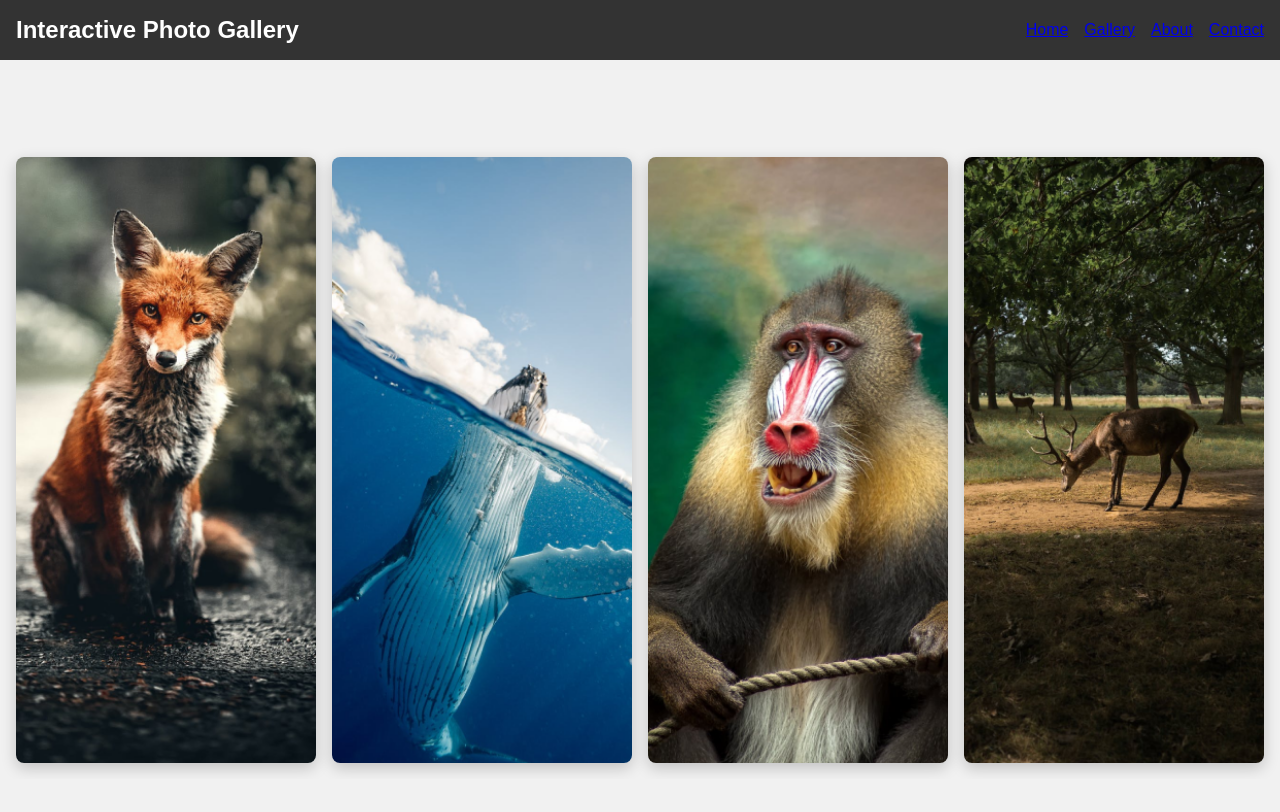
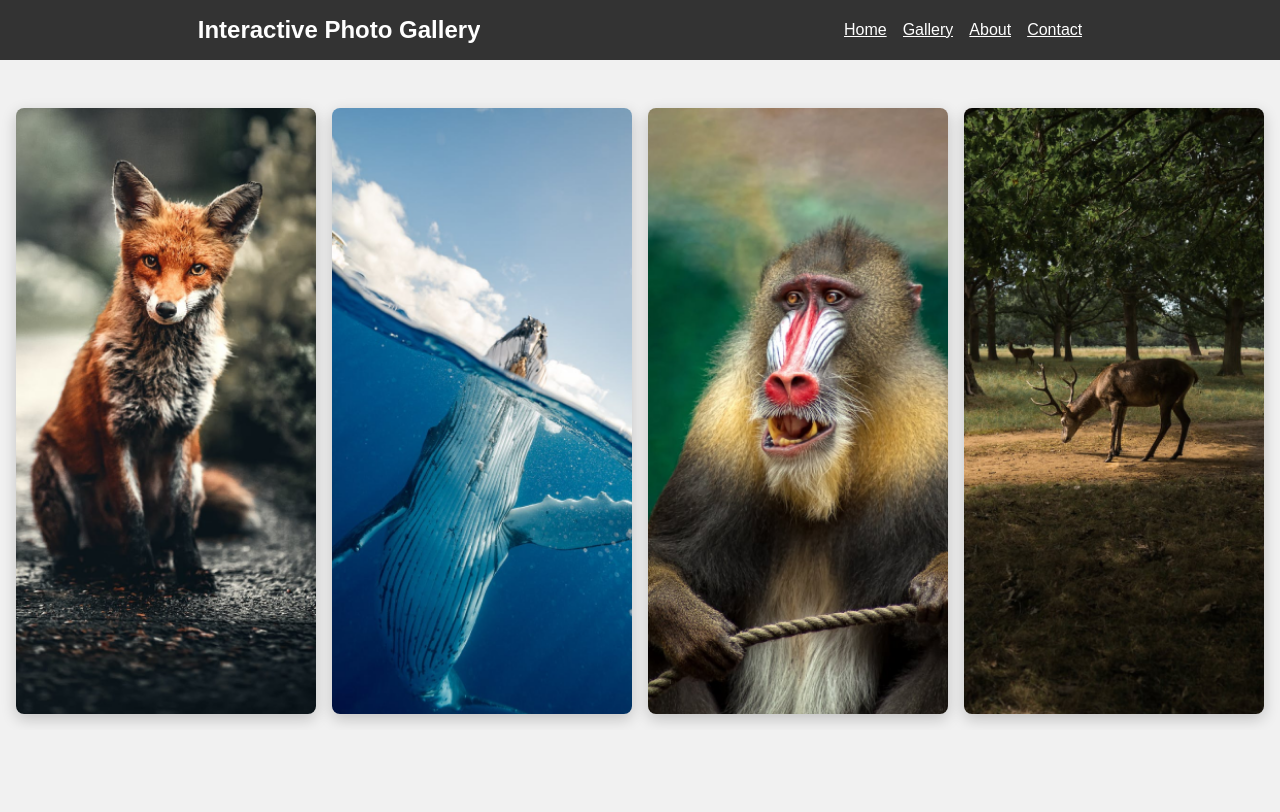
Before and after one commit to BenMukebo/interactive-photo-gallery, a plain HTML site: page index.html in a window 1280 px wide. Drawn offline with Linux system fonts and the light colour scheme.

Commit message:
Improve the styles

```diff
--- a/css/style.css
+++ b/css/style.css
@@ -14,7 +14,7 @@ body {
 
 .header {
   display: flex;
-  justify-content: space-between;
+  justify-content: space-around;
   align-items: center;
   padding: 1rem;
   background-color: #333;
@@ -31,10 +31,11 @@ body {
   gap: 1rem;
 }
 
+.nav-menu ul a {
+  color: #fff;
+}
+
 .container {
-  display: flex;
-  justify-content: center;
-  align-items: center;
   width: 100%;
   min-height: 100vh;
   background-color: #f1f1f1;
@@ -100,6 +101,8 @@ body {
 
 @media (min-width: 768px) {
   .gallery {
+    max-width: calc(300px * 4 + 5rem);
+    margin-top: 2rem;
     grid-template-columns: repeat(auto-fill, minmax(300px, 1fr));
   }
 
```
